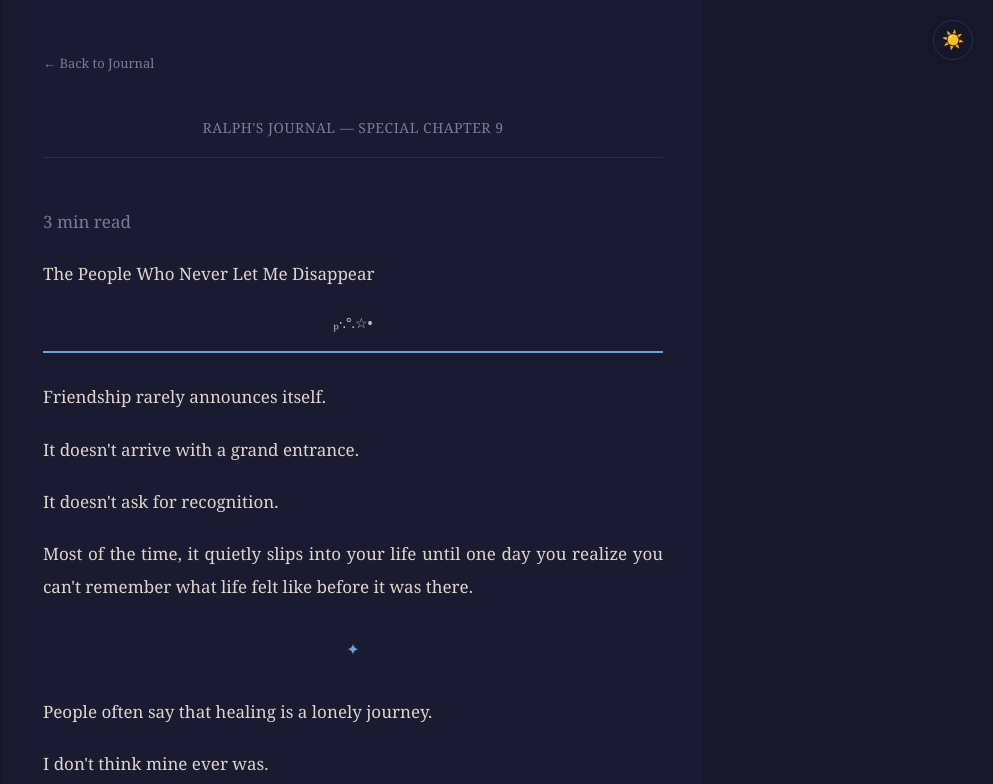
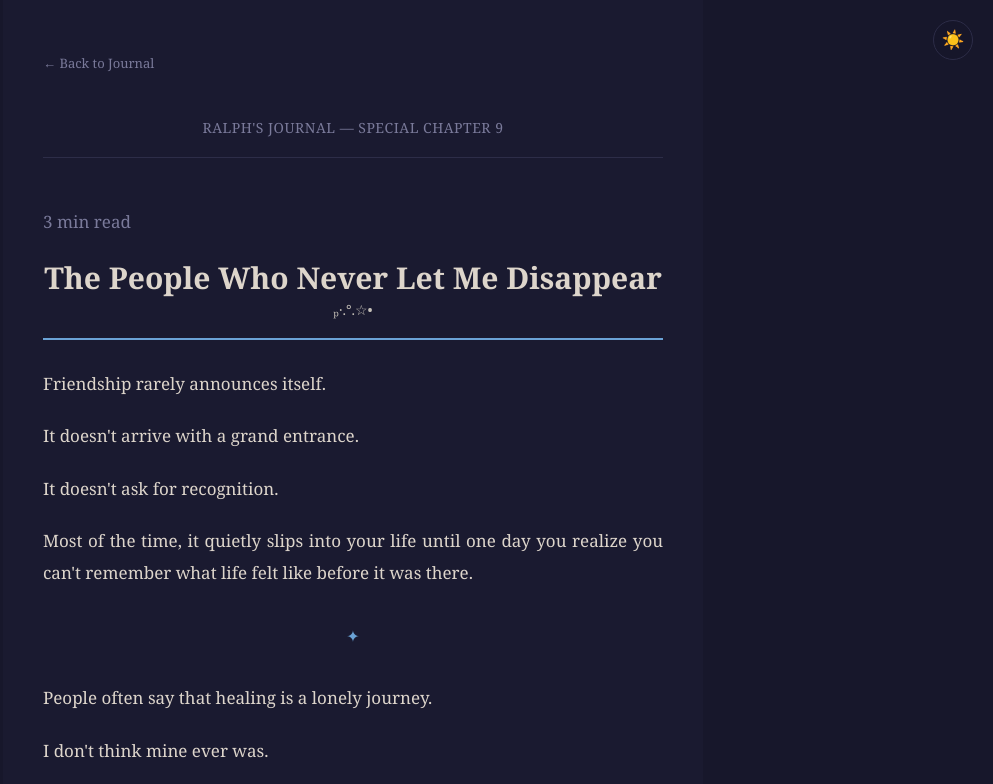
Before and after one commit to brunongmacho/ralphs-journal, a plain HTML site: page docs/special-chapter-9.html in a window 1280 px wide. Shown: the top 784 px of the page, without its empty margins (287-1280 px from the left). Drawn offline with Linux system fonts and the light colour scheme.

Commit message:
Fix title for Special Chapter 9

```diff
--- a/docs/special-chapter-9.html
+++ b/docs/special-chapter-9.html
@@ -3,7 +3,7 @@
 <head>
   <meta charset="UTF-8">
   <meta name="viewport" content="width=device-width, initial-scale=1.0">
-  <title>The People Who Stayed — Ralph's Journal</title>
+  <title>The People Who Never Let Me Disappear — Ralph's Journal</title>
   <script>(function(){try{var t=localStorage.getItem('journal-theme');if(t!=='light'){document.documentElement.setAttribute('data-theme','dark')}}catch(e){document.documentElement.setAttribute('data-theme','dark')}})();</script>
   <link rel="stylesheet" href="styles.css">
 </head>
@@ -17,7 +17,7 @@
     <div class="entry-content">
 <div class="entry-page-header">Ralph's Journal — Special Chapter 9</div>
   <p class="entry-meta">3 min read</p>
-  <p>The People Who Never Let Me Disappear</p>
+  <h1 class="chapter-title">The People Who Never Let Me Disappear</h1>
   <div class="decorative-line">&#8346;&#183;.&#176;.&#9734;&bull;</div>
   <p>Friendship rarely announces itself.</p>
   <p>It doesn't arrive with a grand entrance.</p>
```
Also changed, not shown: docs/index.html (+1 -1 lines).
